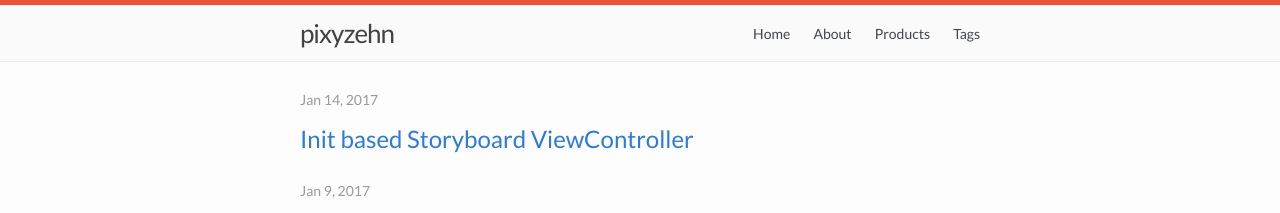
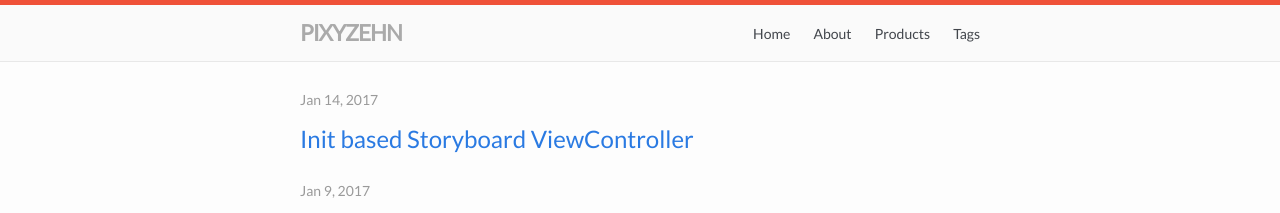
Before and after one commit to pixyzehn/pixyzehn.com, a Jekyll site: the page built from index.html, in a window 1280 px wide. Shown: the top 213 px of the page. Built offline with Jekyll 4.4.1, drawn with Linux system fonts in a browser that asks for light colours; the list of posts is cut into pages by our own code.

Commit message:
Improve the style of site title

```diff
--- a/_sass/_layout.scss
+++ b/_sass/_layout.scss
@@ -12,16 +12,17 @@
 }
 
 .site-title {
-    font-size: 26px;
-    font-weight: 300;
+    font-size: 1.4em;
+    font-weight: bold;
     line-height: 56px;
     letter-spacing: -1px;
     margin-bottom: 0;
     float: left;
+    text-transform: uppercase;
 
     &,
     &:visited {
-        color: $grey-color-dark;
+        color: #aaa;
     }
 
     &:hover {
```
